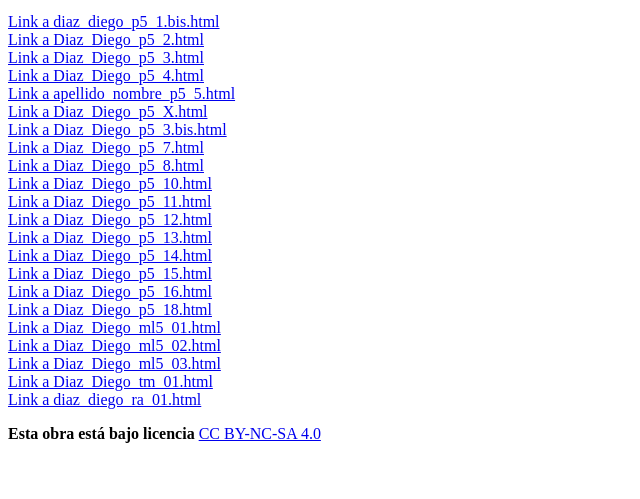
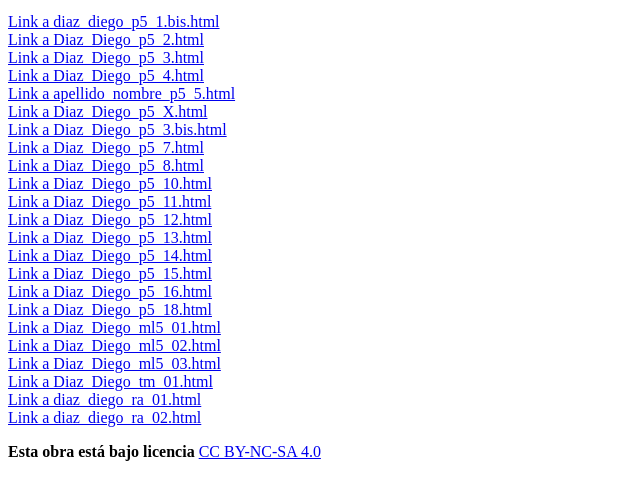
Before and after one commit to diegoda08/diegoda08.github.io, a plain HTML site: page index.html in a window 1280 px wide. Shown: the part 199-698 px from the top of the page, without its empty margins (0-640 px from the left). Drawn offline with Linux system fonts and the light colour scheme.

Commit message:
Update index.html

```diff
--- a/index.html
+++ b/index.html
@@ -38,6 +38,7 @@
                  <a href="ejercicios_ml5js/Diaz_Diego_ml5_03.html"> Link a Diaz_Diego_ml5_03.html  </a> <br>
                  <a href="ejercicios_ml5js/Diaz_Diego_tm_01.html"> Link a Diaz_Diego_tm_01.html  </a> <br>
                  <a href="realidad_aumentada/diaz_diego_ra_01.html"> Link a diaz_diego_ra_01.html  </a> <br>
+                 <a href="realidad_aumentada/diaz_diego_ra_02.html"> Link a diaz_diego_ra_02.html  </a> <br>
             <p> <strong> Esta obra está bajo licencia </strong> <a href="https://creativecommons.org/licenses/by-nc-sa/4.0/?ref=chooser-v1"> CC BY-NC-SA 4.0 </a> </p>
         </body>
 </html>
```
